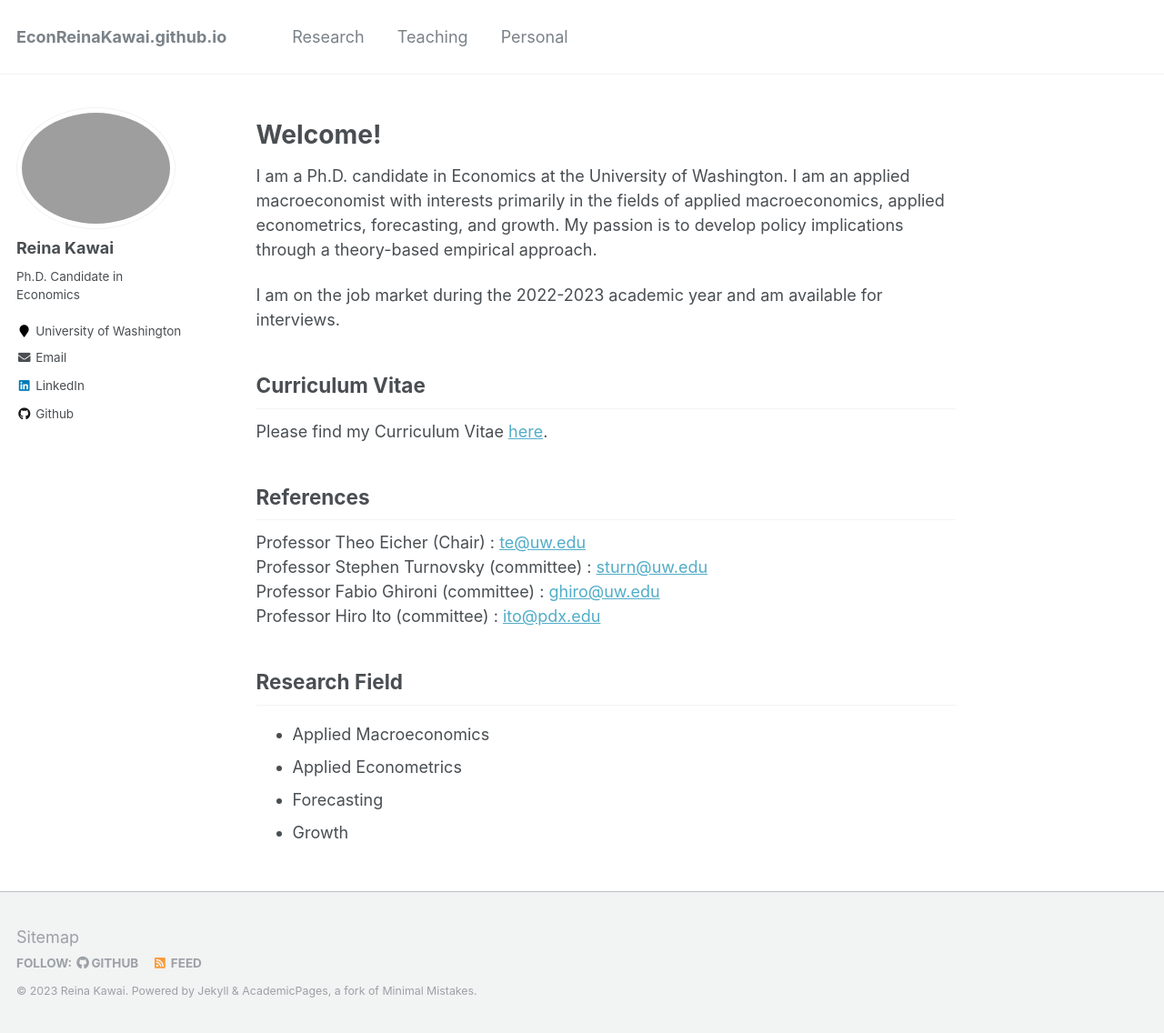
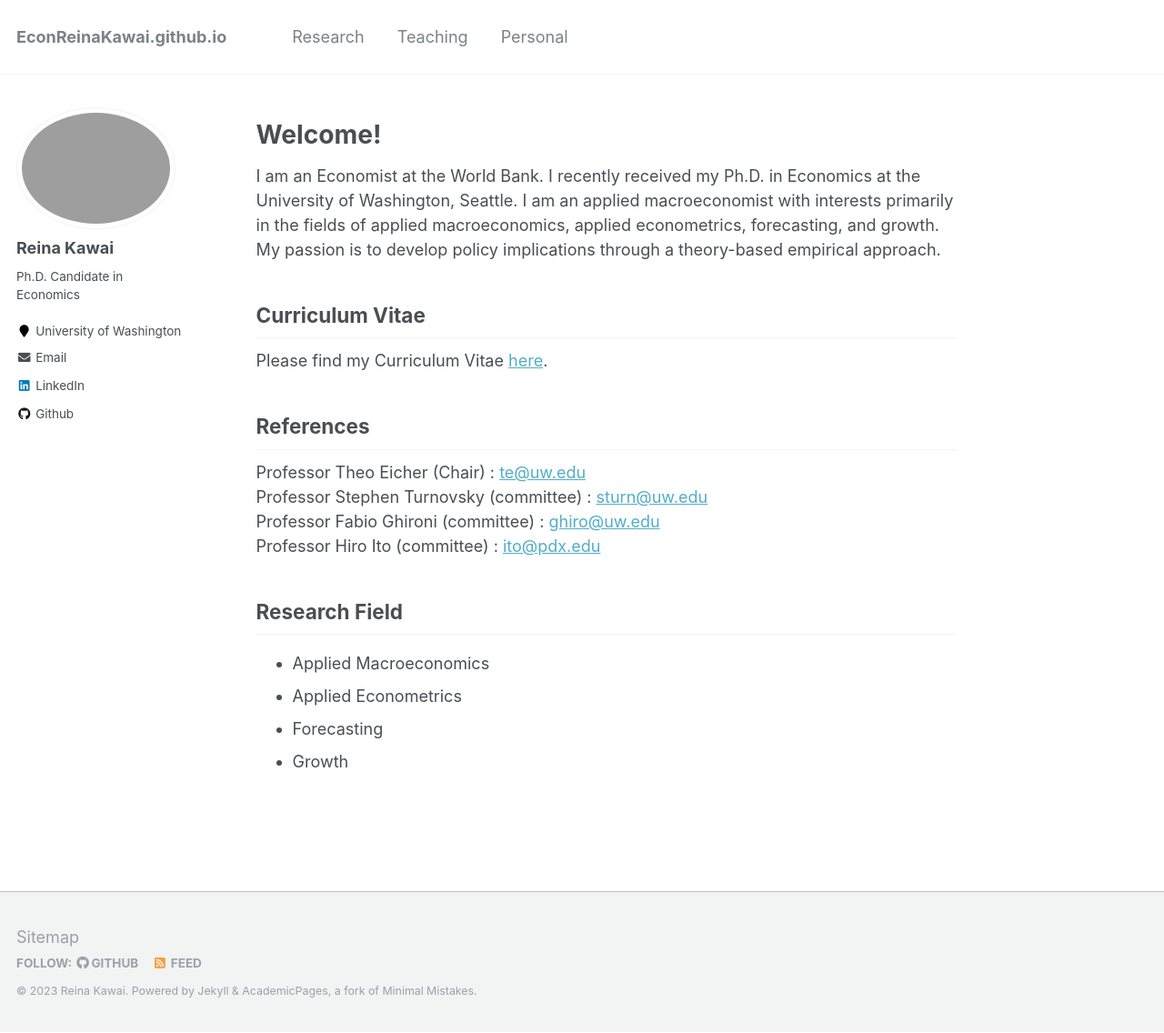
Before and after one commit to Reina-Kawai/Reina-Kawai.github.io, a Jekyll site: the page built from _pages/about.md, in a window 1280 px wide and 1136 px high. Shown: the whole window at 91% size. Built offline with Jekyll 4.4.1, drawn with Linux system fonts in a browser that asks for light colours.

Commit message:
Update about.md

```diff
--- a/_pages/about.md
+++ b/_pages/about.md
@@ -10,10 +10,8 @@ redirect_from:
 
 Welcome!
 ======
-I am a Ph.D. candidate in Economics at the University of Washington.
-I am an applied macroeconomist with interests primarily in the fields of applied macroeconomics, applied econometrics, forecasting, and growth. My passion is to develop policy implications through a theory-based empirical approach.
+I am an Economist at the World Bank. I recently received my Ph.D. in Economics at the University of Washington, Seattle. I am an applied macroeconomist with interests primarily in the fields of applied macroeconomics, applied econometrics, forecasting, and growth. My passion is to develop policy implications through a theory-based empirical approach.
 
-I am on the job market during the 2022-2023 academic year and am available for interviews.
 
 Curriculum Vitae
 ------
```
